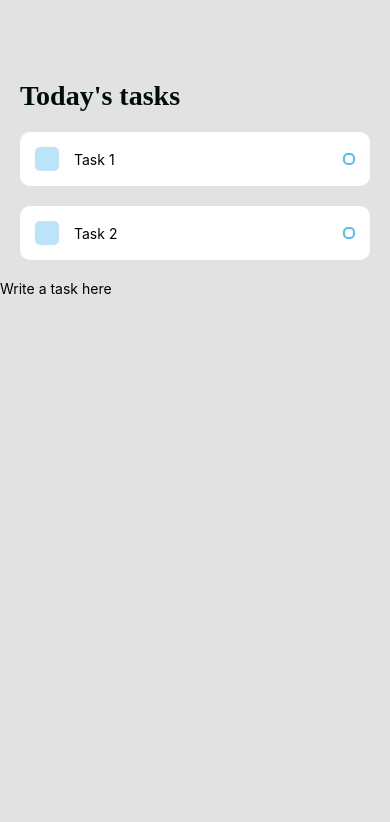
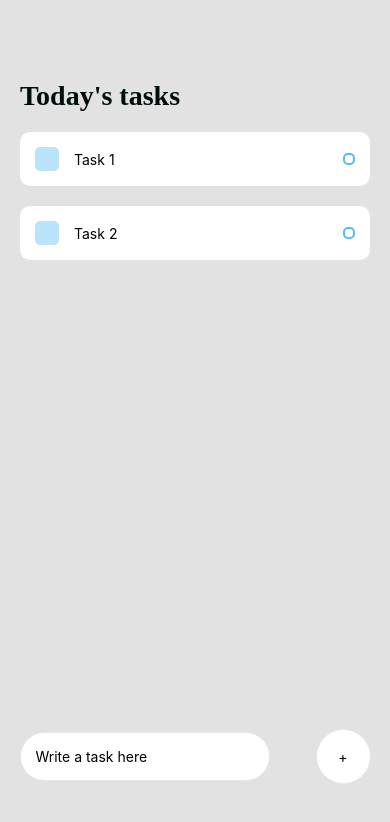
Before and after one commit to AbuNavsa/ToDoList, a React Native app: screen / in a window 390 px wide. Shown: the top 822 px of the page. Built offline with nearby package versions, Linux system fonts and the light colour scheme.

Commit message:
Added task input

```diff
--- a/App.js
+++ b/App.js
@@ -1,5 +1,5 @@
 import React from 'react';
-import { KeyboardAvoidingView, Platform, StyleSheet, Text, TextInput, View } from 'react-native';
+import { KeyboardAvoidingView, Platform, StyleSheet, Text, TextInput, TouchableOpacity, View } from 'react-native';
 import { colors } from './Colors';
 import Task from './Components/Task';
 
@@ -22,7 +22,11 @@ export default function App() {
       behavior={Platform.OS === "ios" ? "padding" : "height"}
       style={styles.writeTaskWrapper}
       >
-        <TextInput style={styles.input} placeholder={"Write a task here"}/>
+          <TextInput style={styles.input} placeholder={"Write a task here"}/>
+          <TouchableOpacity></TouchableOpacity>
+            <View style={styles.addWrapper}>
+              <Text style={styles.addText}>+</Text>
+            </View>
       </KeyboardAvoidingView>
 
     </View>
@@ -47,6 +51,39 @@ const styles = StyleSheet.create({
   items: {
     marginTop: 20,
 
-  }
+  },
+  writeTaskWrapper: {
+    position: 'absolute',
+    bottom: 60,
+    width: '90%',
+    flexDirection: 'row',
+    justifyContent: 'space-between',
+    alignSelf: 'center',
+    alignItems: 'center',
+  },
+  input: {
+    paddingVertical: 15,
+    paddingHorizontal: 15,
+    backgroundColor: colors.white,
+    borderRadius: 60,
+    borderColor: "#E8E8E8",
+    borderWidth: 1,
+    width: 250,
+
+  },
+  addWrapper: {
+    width: 55,
+    height: 55,
+    backgroundColor: colors.white,
+    borderRadius: 60,
+    borderColor: "#E8E8E8",
+    borderWidth: 1,
+    justifyContent: 'center',
+    alignItems: 'center',
+
+  },
+  addText: {
+
+  },
 
 });
--- a/Colors.js
+++ b/Colors.js
@@ -3,5 +3,6 @@ export const colors = {
     lightGrey: "#e2e2e2",
     white: "#FFFFFF",
     black: "#000d0d",
-    lightBlue: "#55bcf6"
+    lightBlue: "#55bcf6",
+
 }
```
